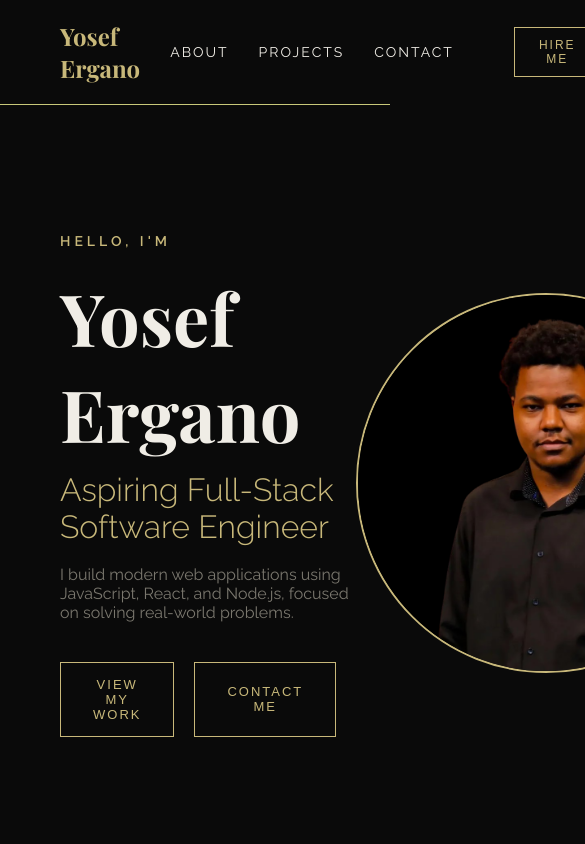
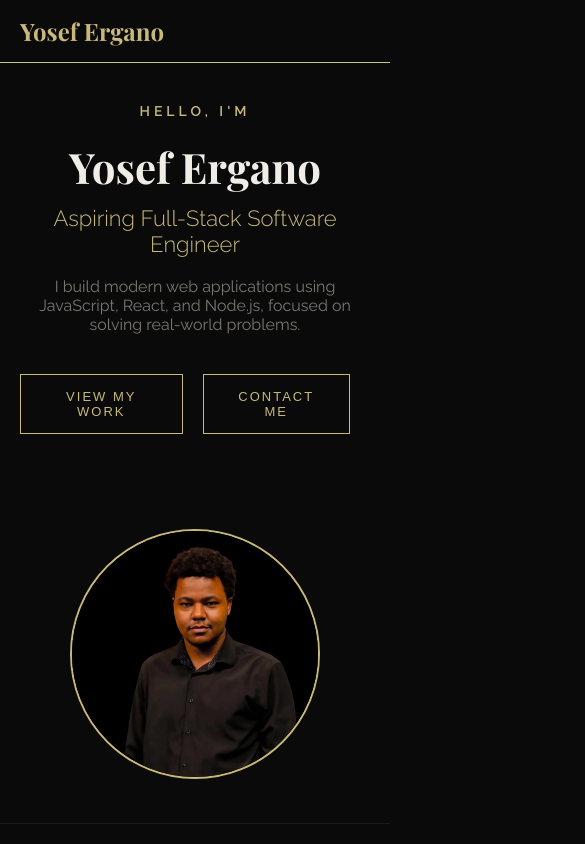
Before and after one commit to mercytv932/React-Portfolio, a React (Create React App) app: page / in a window 390 px wide. Shown: the top 844 px of the page, 585 px wide, since content can reach past the window. Built offline with nearby package versions, Linux system fonts and the light colour scheme.

Commit message:
Implement media queries for mobile navbar and layout
Added responsive styles for mobile view.

```diff
--- a/src/App.css
+++ b/src/App.css
@@ -279,3 +279,61 @@ body {
 html {
   scroll-behavior: smooth;
 }
+
+
+@media (max-width: 768px) {
+  .navbar {
+    padding: 15px 20px;
+  }
+
+  .navbar a {
+    display: none;
+  }
+
+  .navbar button {
+    margin-left: 10px;
+  }
+
+  .heroContainer {
+    flex-direction: column;
+    padding: 40px 20px;
+    text-align: center;
+  }
+
+  .heroContainer h1 {
+    font-size: 42px;
+  }
+
+  .heroContainer h2 {
+    font-size: 22px;
+  }
+
+  .heroImage {
+    margin-top: 40px;
+  }
+
+  .heroImage img {
+    width: 250px;
+    height: 250px;
+  }
+
+  .heroBtns {
+    justify-content: center;
+  }
+
+  .aboutContainer {
+    padding: 60px 20px;
+  }
+
+  .projectsContainer {
+    padding: 60px 20px;
+  }
+
+  .projectsGrid {
+    grid-template-columns: 1fr;
+  }
+
+  .contactContainer {
+    padding: 60px 20px;
+  }
+}
```
